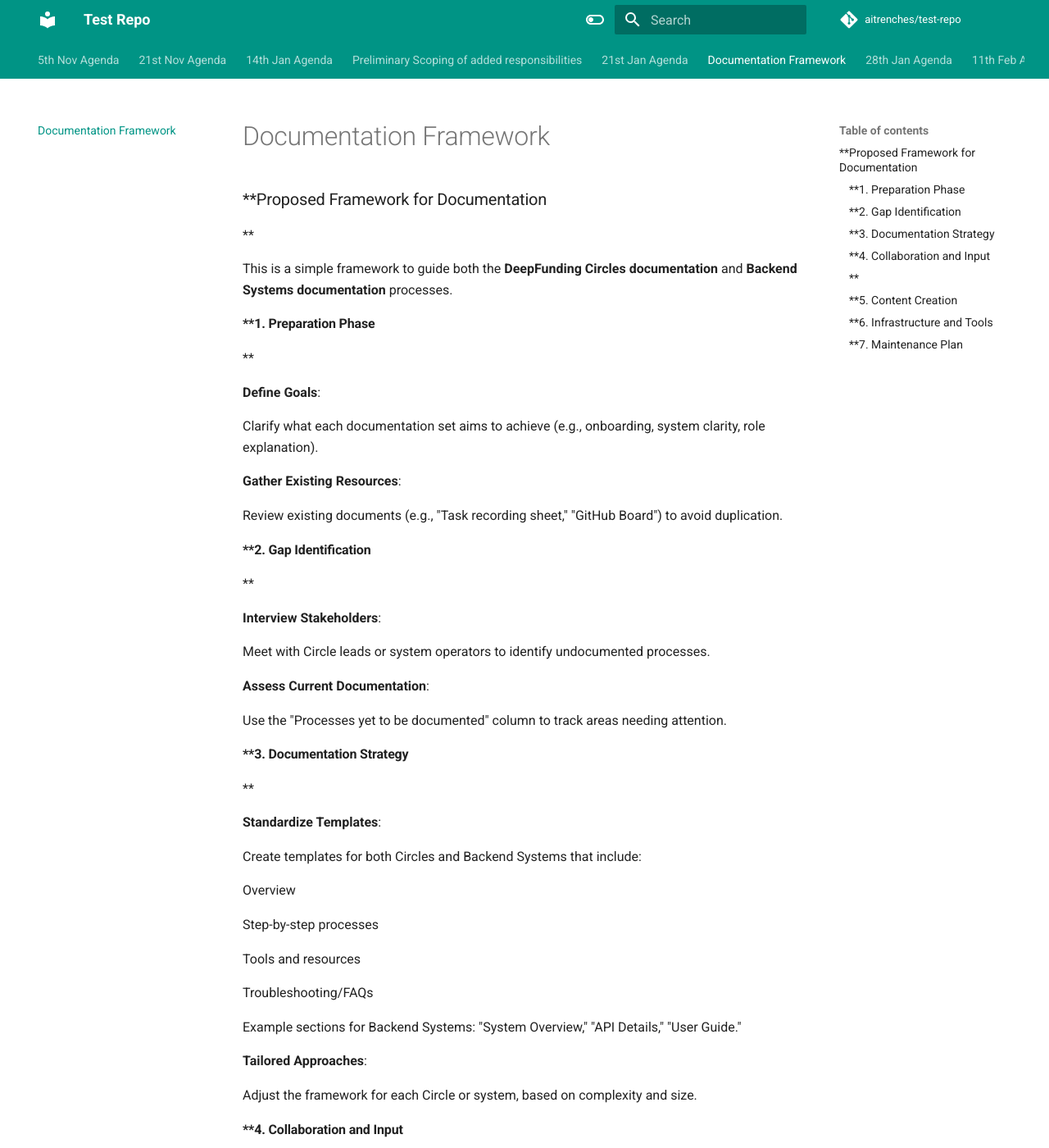
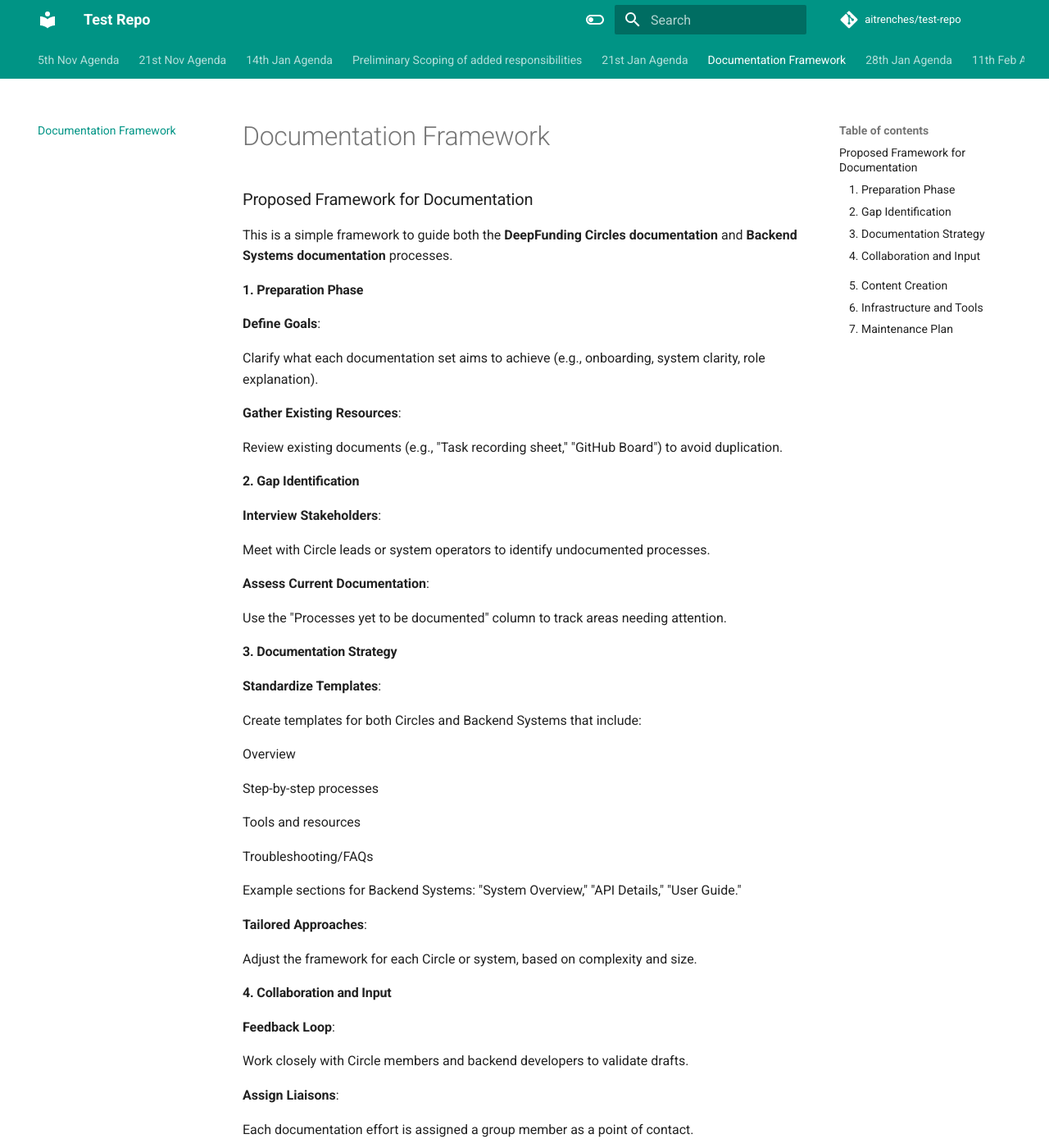
Before and after one commit to aitrenches/test-repo, an MkDocs documentation site: the page built from docs/documentation-framework.md, in a window 1280 px wide and 1400 px high. Shown: the whole window at 82% size. Built offline with MkDocs 1.6.1 and Material for MkDocs 9.7.7, drawn with Linux system fonts in a browser that asks for light colours; comment, search, counter and statistics services are not loaded; some of the changed text lies outside the part shown.

```diff
--- a/docs/documentation-framework.md
+++ b/docs/documentation-framework.md
@@ -1,130 +1,87 @@
-### **Proposed Framework for Documentation
-**
+### Proposed Framework for Documentation
 
 This is a simple framework to guide both the **DeepFunding Circles documentation** and **Backend Systems documentation** processes.
 
-
-#### **1. Preparation Phase
-**
+#### 1. Preparation Phase
 
 **Define Goals**:
 
-
 Clarify what each documentation set aims to achieve (e.g., onboarding, system clarity, role explanation).
-
 
 **Gather Existing Resources**:
 
-
 Review existing documents (e.g., "Task recording sheet," "GitHub Board") to avoid duplication.
 
-
-#### **2. Gap Identification
-**
+#### 2. Gap Identification
 
 **Interview Stakeholders**:
 
-
 Meet with Circle leads or system operators to identify undocumented processes.
-
 
 **Assess Current Documentation**:
 
-
 Use the "Processes yet to be documented" column to track areas needing attention.
 
-
-#### **3. Documentation Strategy
-**
+#### 3. Documentation Strategy
 
 **Standardize Templates**:
 
-
 Create templates for both Circles and Backend Systems that include:
-
 
 Overview
 
-
 Step-by-step processes
-
 
 Tools and resources
 
-
 Troubleshooting/FAQs
-
 
 Example sections for Backend Systems: "System Overview," "API Details," "User Guide."
 
-
 **Tailored Approaches**:
-
 
 Adjust the framework for each Circle or system, based on complexity and size.
 
-
-#### **4. Collaboration and Input
-**
+#### 4. Collaboration and Input
 
 **Feedback Loop**:
 
-
 Work closely with Circle members and backend developers to validate drafts.
-
 
 **Assign Liaisons**:
 
-
 Each documentation effort is assigned a group member as a point of contact.
 
+####
 
-#### **
-**
-
-#### **5. Content Creation
-**
+#### 5. Content Creation
 
 **Prioritize Critical Processes**:
 
-
 Start with core workflows and high-impact areas.
-
 
 **Iterative Development**:
 
-
 Share drafts regularly to refine content before finalization.
 
-
-#### **6. Infrastructure and Tools
-**
+#### 6. Infrastructure and Tools
 
 **Documentation Platform**:
 
-
 Use MkDocs for hosting and organizing the content.
-
 
 Incorporate a search functionality for easy navigation.
 
-
 **Version Control**:
-
 
 Set up GitHub repositories for collaborative editing and version tracking.
 
-
-#### **7. Maintenance Plan
-**
+#### 7. Maintenance Plan
 
 **Update Guidelines**:
 
-
 Provide clear instructions for Circles and developers on how to update documentation.
-
 
 **Review Schedule**:
 
-
 Implement quarterly review cycles to ensure accuracy and relevance.
```
